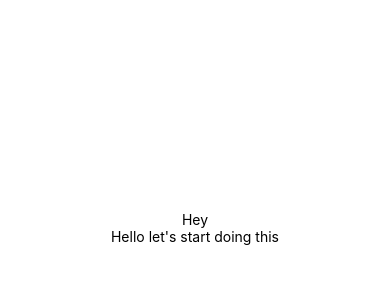
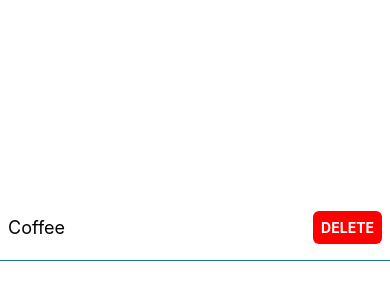
Before and after one commit to techwithtwin/taskly, a React Native app: screen / in a window 390 px wide. Shown: the part 194-494 px from the top of the page. Built offline with nearby package versions, Linux system fonts and the light colour scheme.

Commit message:
adding a delete button

```diff
--- a/App.tsx
+++ b/App.tsx
@@ -1,10 +1,27 @@
-import { StyleSheet, Text, View } from "react-native";
+import { Alert, StyleSheet, Text, TouchableOpacity, View } from "react-native";
+import { theme } from "./theme";
 
 export default function App() {
+  const handleDelete = () => {
+    Alert.alert("Delete", "Are you sure you want to delete this item?", [
+      {
+        text: "No",
+        onPress: () => console.log("No"),
+      },
+      {
+        text: "Yes",
+        onPress: () => console.log("Yes"),
+      },
+    ]);
+  };
   return (
     <View style={styles.container}>
-      {true && <Text>Hey</Text>}
-      <Text>Hello let's start doing this</Text>
+      <View style={styles.innerBox}>
+        <Text style={styles.text}>Coffee</Text>
+        <TouchableOpacity style={styles.button} onPress={handleDelete}>
+          <Text style={styles.buttonText}>Delete</Text>
+        </TouchableOpacity>
+      </View>
     </View>
   );
 }
@@ -12,8 +29,31 @@ export default function App() {
 const styles = StyleSheet.create({
   container: {
     flex: 1,
-    backgroundColor: "#fff",
-    alignItems: "center",
+
+    backgroundColor: theme.colorWhite,
     justifyContent: "center",
   },
+  innerBox: {
+    borderBottomColor: theme.colorCerulean,
+    borderBottomWidth: 1,
+    paddingHorizontal: 8,
+    paddingVertical: 16,
+    flexDirection: "row",
+    alignItems: "center",
+    justifyContent: "space-between",
+  },
+  text: {
+    fontSize: 18,
+    fontWeight: "400",
+  },
+  button: {
+    backgroundColor: "red",
+    padding: 8,
+    borderRadius: 6,
+  },
+  buttonText: {
+    fontWeight: "bold",
+    color: theme.colorWhite,
+    textTransform: "uppercase",
+  },
 });
--- /dev/null
+++ b/theme.ts
@@ -0,0 +1,5 @@
+export const theme = {
+  colorCerulean: "#1a759f",
+  colorWhite: "#fff",
+  colorBlack: "#000",
+};
```
